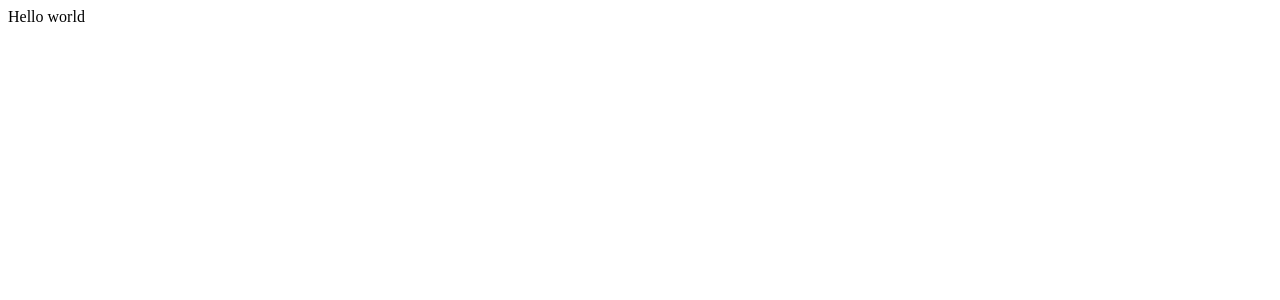
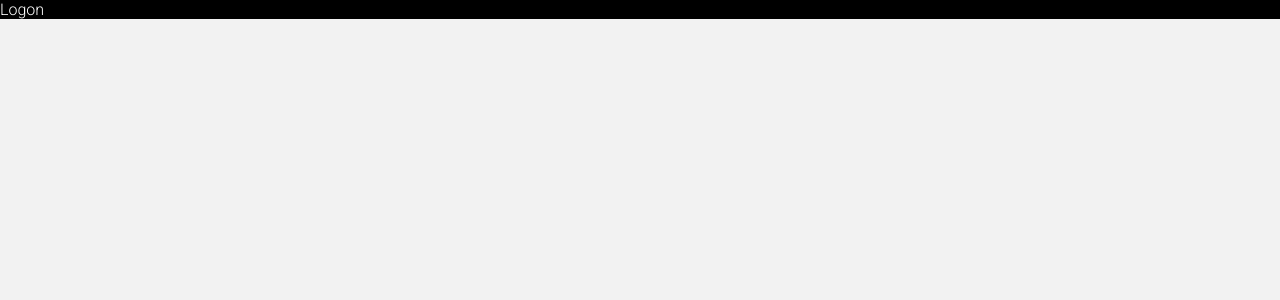
Before and after one commit to deyvissonbrenoveras/rifas-ui, a React (Create React App) app: page /logon in a window 1280 px wide. Shown: the top 300 px of the page. Built offline with nearby package versions, Linux system fonts and the light colour scheme.

Commit message:
react-router-dom, routes, styled-components

```diff
--- a/package.json
+++ b/package.json
@@ -8,7 +8,9 @@
     "@testing-library/user-event": "^13.5.0",
     "react": "^18.2.0",
     "react-dom": "^18.2.0",
+    "react-router-dom": "^6.3.0",
     "react-scripts": "5.0.1",
+    "styled-components": "^5.3.5",
     "web-vitals": "^2.1.4"
   },
   "scripts": {
--- a/public/index.html
+++ b/public/index.html
@@ -9,6 +9,15 @@
       name="description"
       content="Web site created using create-react-app"
     />
+
+    <!-- Roboto font -->
+    <link rel="preconnect" href="https://fonts.googleapis.com" />
+    <link rel="preconnect" href="https://fonts.gstatic.com" crossorigin />
+    <link
+      href="https://fonts.googleapis.com/css2?family=Roboto:ital,wght@0,300;1,300&display=swap"
+      rel="stylesheet"
+    />
+
     <title>Sistema de Rifas</title>
   </head>
   <body>
--- a/src/App.js
+++ b/src/App.js
@@ -1,5 +1,17 @@
+import { BrowserRouter as Router, Routes, Route } from "react-router-dom";
+import Logon from "./pages/logon";
+import GlobalStyle from "./styles/globalStyle";
+
 function App() {
-  return <div>Hello world</div>;
+  return (
+    <Router>
+      <Routes>
+        <Route path="/logon" element={<Logon />} />
+        <Route path="/" element={<div>helloworld</div>} />
+      </Routes>
+      <GlobalStyle />
+    </Router>
+  );
 }
 
 export default App;
--- /dev/null
+++ b/src/pages/logon/index.js
@@ -0,0 +1,7 @@
+import { Container } from "./styles";
+
+function Logon() {
+  return <Container>Logon</Container>;
+}
+
+export default Logon;
--- /dev/null
+++ b/src/pages/logon/styles.js
@@ -0,0 +1,6 @@
+import styled from "styled-components";
+
+export const Container = styled.div`
+  background: black;
+  color: white;
+`;
--- /dev/null
+++ b/src/styles/globalStyle.js
@@ -0,0 +1,12 @@
+import { createGlobalStyle } from "styled-components";
+
+const GlobalStyle = createGlobalStyle`
+  body {
+    margin: 0;
+    padding: 0;
+    background: #f2f2f2;
+    font-family: 'Roboto', sans-serif;
+  }
+`;
+
+export default GlobalStyle;
```
Also changed, not shown: public/robots.txt (deleted), 1 other file (tests, documents, lock files or other folders).
